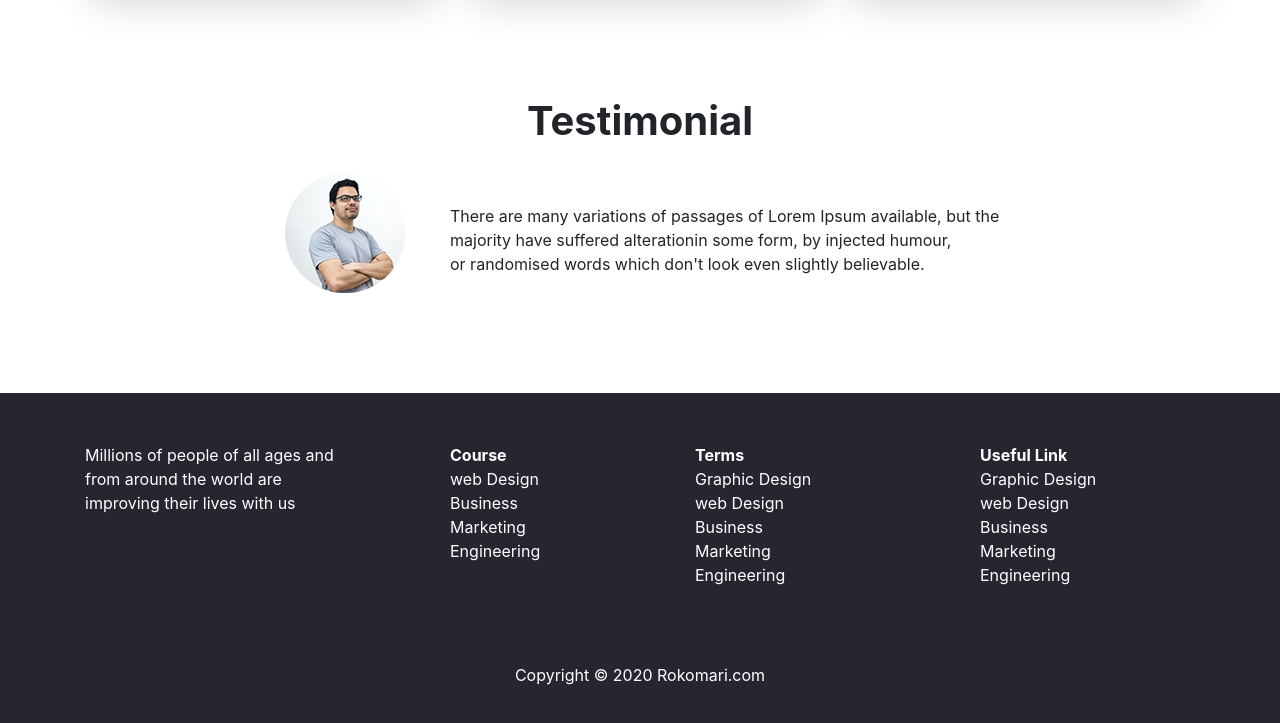
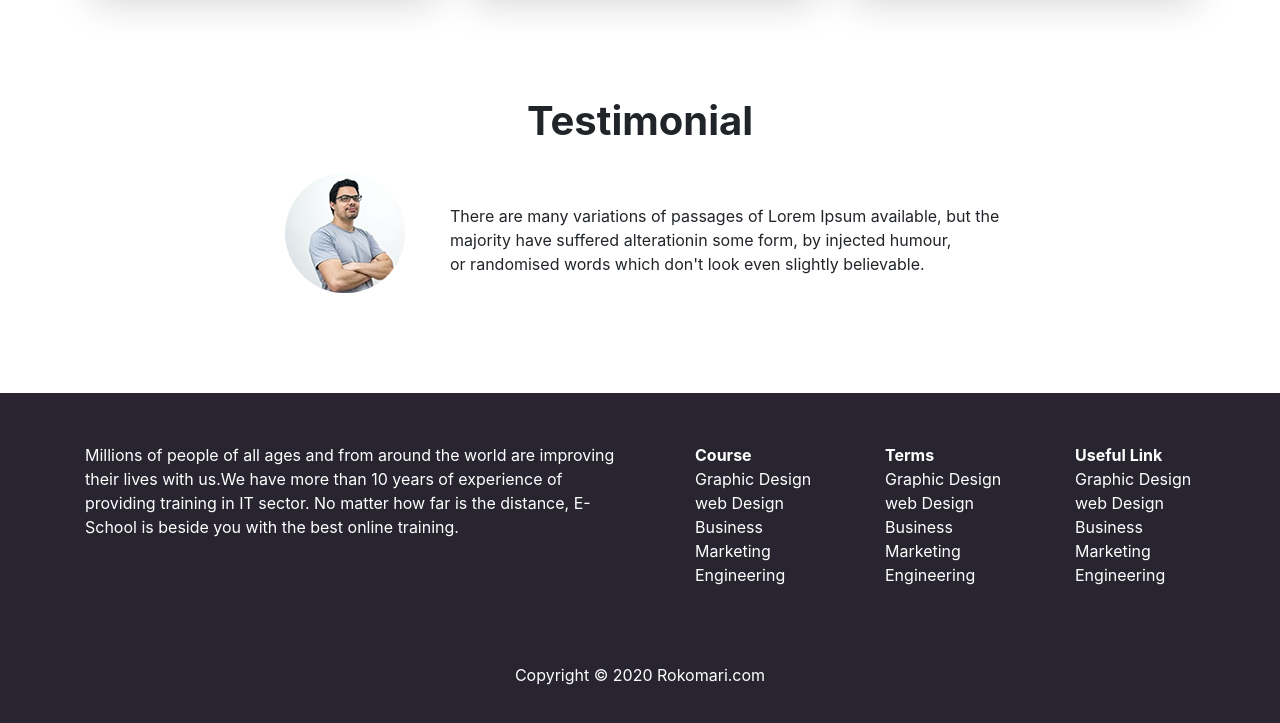
Before and after one commit to md-monir02/e-school, a plain HTML site: page index.html in a window 1280 px wide. Shown: the part 1482-2205 px from the top of the page. Drawn offline with nearby package versions, Linux system fonts and the light colour scheme.

Commit message:
new iteam

```diff
--- a/index.html
+++ b/index.html
@@ -187,21 +187,23 @@
 
         <!--last part-->
        <div class="bg-last">
+
          <div class="container bg-color">
            <div class="row">
-             <div class="col-md-3 left-artical">
-               <p>Millions of people of all ages and from around the world are improving their lives with us</p>
+             <div class="col-md-6 left-artical">
+               <p>Millions of people of all ages and from around the world are improving their lives with us.We have more than 10 years of experience of providing training in IT sector. No matter how far is the distance, E-School is beside you with the best online training.</p>
               </div>
-              <div class="col-md-3">
+              <div class="col-xl-2">
                <ul class="course">
                  <li><b>Course</b></li>
+                 <li>Graphic Design</li>
                  <li>web Design</li>
                  <li>Business</li>
                  <li>Marketing</li>
                  <li>Engineering</li>
                </ul>
              </div>
-             <div class="col-md-3">
+             <div class="col-xl-2">
                <ul class="terms">
                  <li><b>Terms</b></li>
                  <li>Graphic Design</li>
@@ -211,8 +213,8 @@
                  <li>Engineering</li>
                </ul>
              </div>
-             <div class="col-md-3">
-              <ul class=" useful-link">
+             <div class="col-xl-2">
+              <ul class="useful-link">
                 <li><b>Useful Link</b></li>
                  <li>Graphic Design</li>
                  <li>web Design</li>
@@ -221,8 +223,7 @@
                  <li>Engineering</li>
               </ul>
              </div>
-
-         </div>
+            </div>
          <footer class="foot">Copyright © 2020 Rokomari.com</footer>
         </div>
        </div>
--- a/style.css
+++ b/style.css
@@ -122,9 +122,6 @@
         list-style: none;
 
       }
-      .course{
-          margin-left: 40px;
-      }
 
      .foot{
          text-align: center;
```
